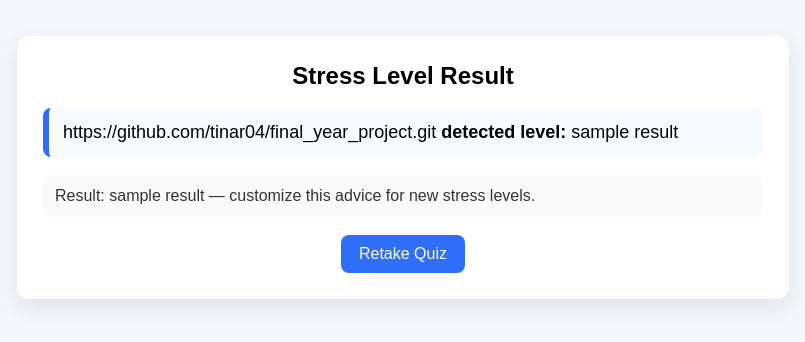
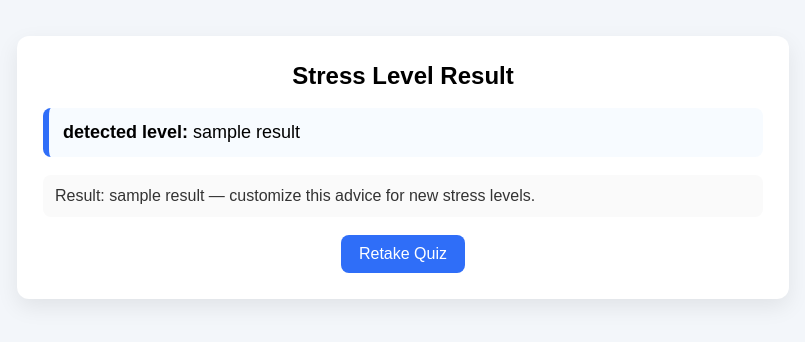
Before and after one commit to Tinar04/Final_year_project, a Flask app: template templates/result.html in a window 1280 px wide. Shown: the top 342 px of the page, without its empty margins (237-1042 px from the left). Run offline with Flask 3, Linux system fonts and the light colour scheme; the template is opened without the code that fills it: most values are stand-ins (such as "Sample title", 1, 10 or a date in 2020); parts of the project's set-up code (start-up, migrations or seed data) failed here and were passed over.

Commit message:
Updated project code

```diff
--- a/templates/result.html
+++ b/templates/result.html
@@ -18,7 +18,7 @@
   <div class="card">
     <h2>Stress Level Result</h2>
 
-    <div class="box">  https://github.com/Tinar04/Final_year_project.git
+    <div class="box">
       <strong>Detected level:</strong>
       <span id="detected">{{ result|lower }}</span>
     </div>
```
